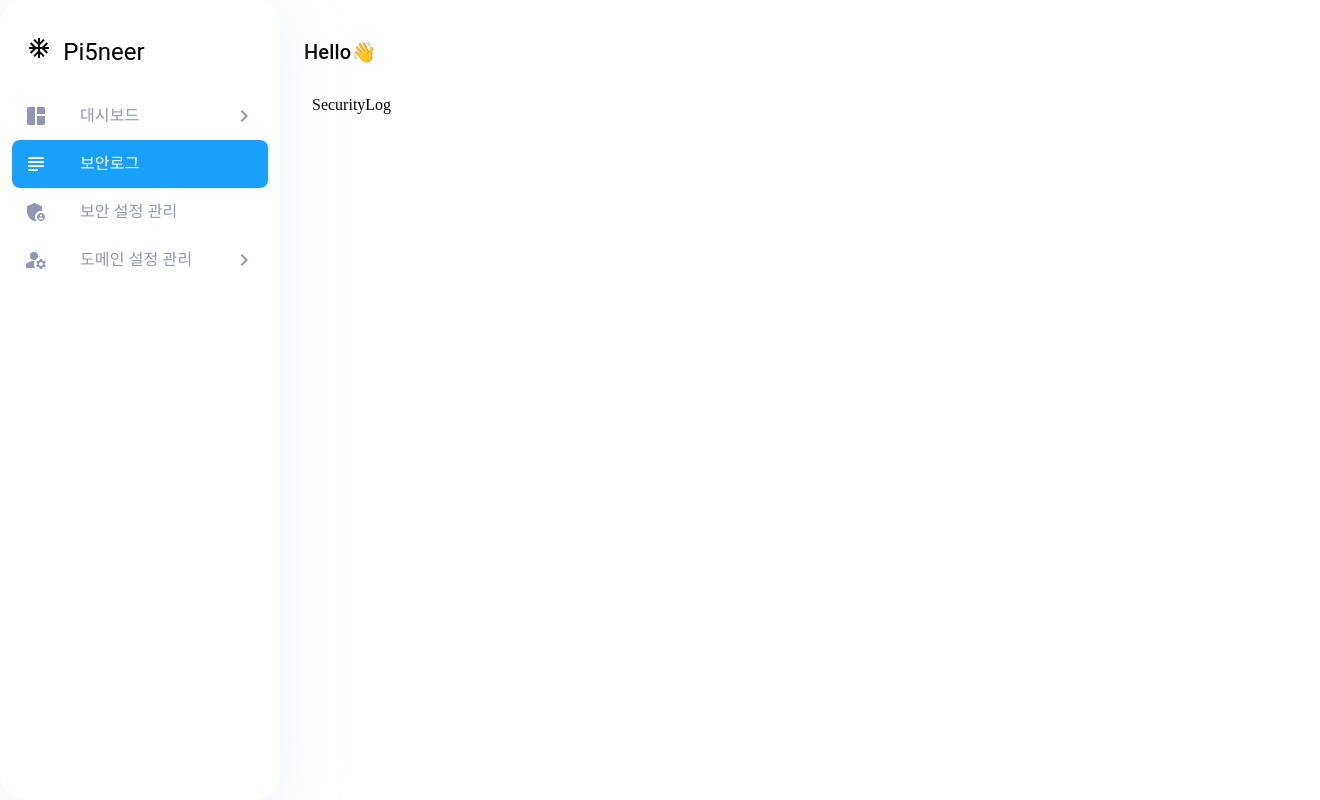
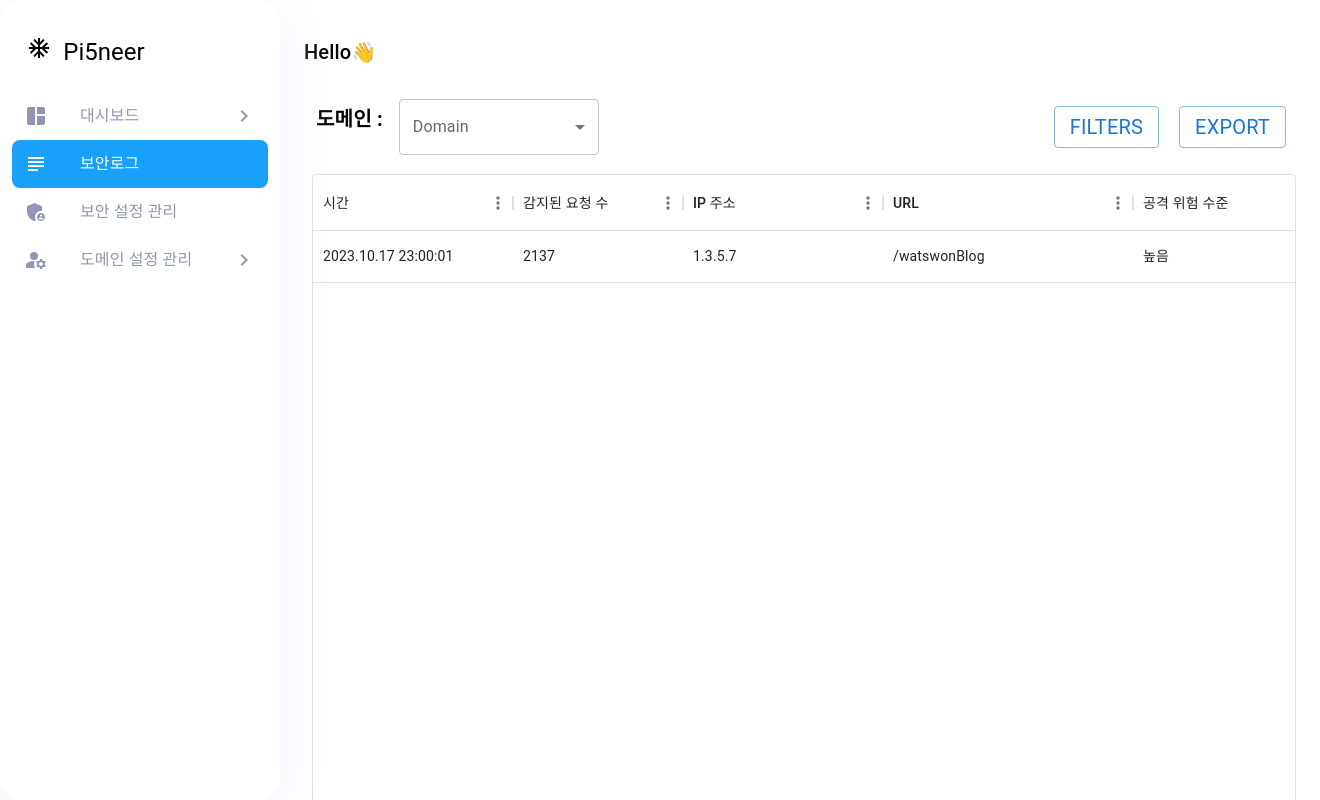
Before and after one commit to grain-ahrok/saas-wfks, a React (Create React App) app in the folder frontend/pi5neer_fe/: page /customers/security-logs in a window 1280 px wide. Shown: the top 800 px of the page, 1320 px wide, since content can reach past the window. Built offline with nearby package versions, Linux system fonts and the light colour scheme.

Commit message:
security log page 1

```diff
--- a/frontend/pi5neer_fe/src/pages/securityLog/SecurityLogPage.tsx
+++ b/frontend/pi5neer_fe/src/pages/securityLog/SecurityLogPage.tsx
@@ -1,10 +1,132 @@
-import React from 'react'
+import React, { useState, useEffect, useRef } from 'react'
+import Box from '@mui/material/Box';
+import Button from '@mui/material/Button';
+import DeleteIcon from '@mui/icons-material/Delete';
+import SendIcon from '@mui/icons-material/Send';
+import Stack from '@mui/material/Stack';
+import Grid from '@mui/material/Grid';
+import Typography from '@mui/material/Typography';
+import Modal from '@mui/material/Modal';
+import Divider from '@mui/material-next/Divider';
+import TextField from '@mui/material/TextField';
+import InputLabel from '@mui/material/InputLabel';
+import MenuItem from '@mui/material/MenuItem';
+import FormControl from '@mui/material/FormControl';
+import Select, { SelectChangeEvent } from '@mui/material/Select';
+
+import { DataGrid, GridColDef, GridRowParams, GridRowId } from '@mui/x-data-grid';
+import { Dictionary } from '@reduxjs/toolkit';
 
 type Props = {}
+let rows = [
+  {
+    id : 0,
+    time : '2023.10.17 23:00:01',
+    detected_request : '2137',
+    ip : '1.3.5.7',
+    url : '/watswonBlog',
+    threat_level: '높음',
+    category:'SQL Injecdtion',
+    state :'차단'
+  }
+];
+
+interface securitylog  {
+  time : string,
+  detected_request : string,
+  ip : string,
+  url : string,
+  threat_level : string,
+  category : string,
+  state : string
+}
+
+
+const columns: GridColDef[] = [
+  { field: 'time', headerName: '시간', width: 200 , align:'left'},
+  { field: 'detected_request', headerName: '감지된 요청 수', width: 170, align:'left' },
+  { field: 'ip', headerName: 'IP 주소', width: 200 , align:'left'},
+  { field: 'url', headerName: 'URL', width: 250 , align:'left'},
+  { field: 'threat_level', headerName: '공격 위험 수준', width: 200, align:'left' },
+  { field: 'category', headerName: '분류', width: 150 , align:'left'},
+  { field: 'state', headerName: '처리 상태', width: 180 , align:'left'},
+
+];
+
+
+const text_style = {
+  fontSize: '20px',
+  fontWeight: 'bold'
+};
+
+const text_style2 = {
+  fontSize: '20px',
+}
 
 const SecurityLogPage = (props: Props) => {
+
+  const [age, setAge] = React.useState('');
+
+  const handleChange = (event: SelectChangeEvent) => {
+  setAge(event.target.value as string);
+  };
+
   return (
-    <div>SecurityLog</div>
+    <Box>
+      <Grid container spacing={2} marginBottom={2} alignItems="center">
+
+          <Typography variant="body1" style={Object.assign({marginLeft: '20px'}, text_style)}>
+           도메인 :
+          </Typography>
+
+          <Grid item>
+          <FormControl style={{ width: '200px' }}>
+             <InputLabel id="domain-label">Domain</InputLabel>
+             <Select
+               labelId="domain-label"
+               id="domain-select"
+               value={age}
+               label="Domain"
+               onChange={handleChange}
+             >
+               <MenuItem value={10}>www.watson.com</MenuItem>
+               <MenuItem value={20}>www.hacking.co.kr</MenuItem>
+               <MenuItem value={30}>www.client.site.com</MenuItem>
+             </Select>
+             </FormControl>
+         </Grid>
+
+         <Grid item style = {{marginLeft: 'auto'}}>
+          <Button variant="outlined" style ={{margin: '10px'}}>
+            <Typography style={text_style2}>
+              Filters
+            </Typography>
+          </Button>
+          <Button variant="outlined" style ={{margin: '10px'}}>
+            <Typography style={text_style2}>
+              Export
+            </Typography>
+          </Button>
+         </Grid>
+      </Grid>
+
+      <Box>
+        <Grid>
+          <div style={{ height: 700, width: '100%' }}>
+            <DataGrid
+              rows={rows}
+              columns={columns}
+              initialState={{
+                pagination: {
+                  paginationModel: { page: 0, pageSize: 5 },
+                },
+              }}
+              pageSizeOptions={[5, 10]}
+            />
+          </div>
+        </Grid>
+      </Box>
+    </Box>
   )
 }
 
```
